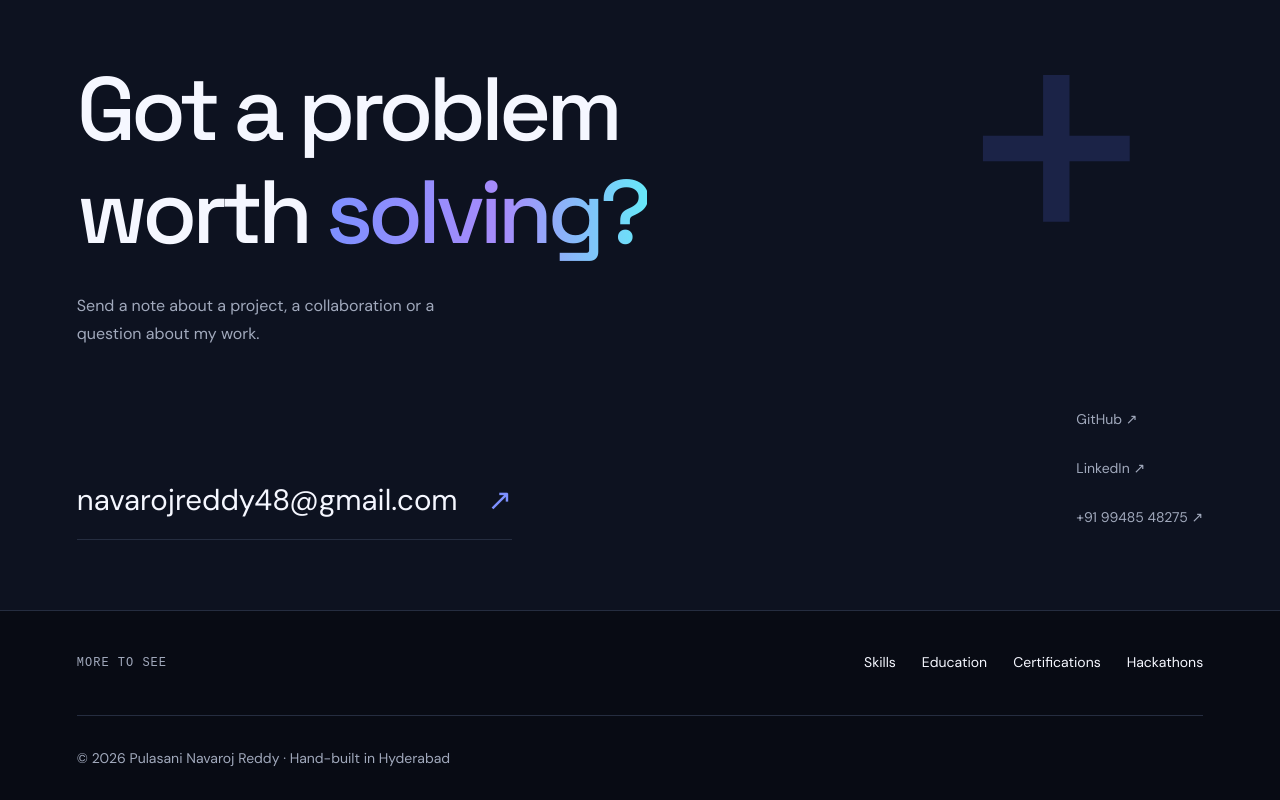
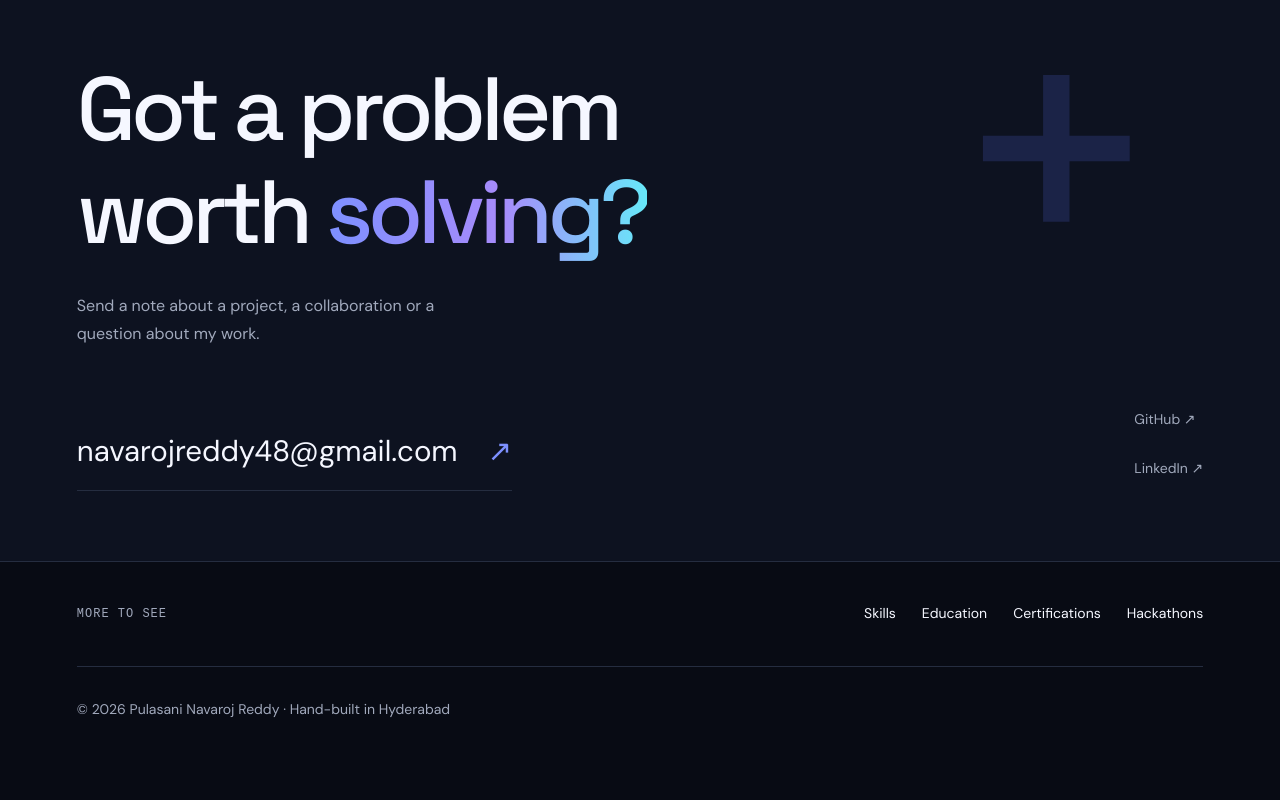
Before and after one commit to navaroj48/portfolio, a plain HTML site: page index.html in a window 1280 px wide. Shown: the part 9776-10576 px from the top of the page. After the commit the page ends 10527 px from the top, so only its background shows below. Drawn offline with Linux system fonts and the light colour scheme; no server answers.

Commit message:
Hide contact details in README and remove mobile number from website

```diff
--- a/index.html
+++ b/index.html
@@ -273,7 +273,7 @@
       </div>
     </section>
 <section class="section container" id="github"><div class="section-heading"><p class="eyebrow">GITHUB ACTIVITY</p><h2>Open code,<br><em>straight from GitHub.</em></h2></div><div class="gh-stats"><div><strong id="ghRepos">&ndash;</strong><span>Public repositories</span></div><div><strong id="ghFollowers">&ndash;</strong><span>Followers</span></div><a class="btn primary" href="https://github.com/navarojreddy48" target="_blank" rel="noreferrer">View GitHub profile <span>&#8599;</span></a></div><ul class="gh-repos" id="ghRepoList" aria-label="Recently updated public repositories"></ul><p class="meta" id="ghNote">Loading public GitHub data&hellip;</p></section>
-<section class="contact-section" id="contact"><div class="container"><h2>Got a problem<br>worth <em>solving?</em></h2><p class="contact-intro">Send a note about a project, a collaboration or a question about my work.</p><div class="contact-bottom"><a class="contact-email" href="mailto:navarojreddy48@gmail.com">navarojreddy48@gmail.com <span>&#8599;</span></a><div class="contact-socials"><a href="https://github.com/navarojreddy48" target="_blank" rel="noreferrer">GitHub &#8599;</a><a href="https://www.linkedin.com/in/navarojreddy48" target="_blank" rel="noreferrer">LinkedIn &#8599;</a><a href="tel:+919948548275">+91 99485 48275 &#8599;</a></div></div></div></section></main>
+<section class="contact-section" id="contact"><div class="container"><h2>Got a problem<br>worth <em>solving?</em></h2><p class="contact-intro">Send a note about a project, a collaboration or a question about my work.</p><div class="contact-bottom"><a class="contact-email" href="mailto:navarojreddy48@gmail.com">navarojreddy48@gmail.com <span>&#8599;</span></a><div class="contact-socials"><a href="https://github.com/navarojreddy48" target="_blank" rel="noreferrer">GitHub &#8599;</a><a href="https://www.linkedin.com/in/navarojreddy48" target="_blank" rel="noreferrer">LinkedIn &#8599;</a></div></div></div></section></main>
   <aside class="section-index container" aria-label="Explore portfolio sections"><span>MORE TO SEE</span><a href="#skills">Skills</a><a href="#education">Education</a><a href="#certificates">Certifications</a><a href="#hackathons">Hackathons</a></aside>
   <footer class="footer">
     <div class="container">
```
Also changed, not shown: 1 other file.
